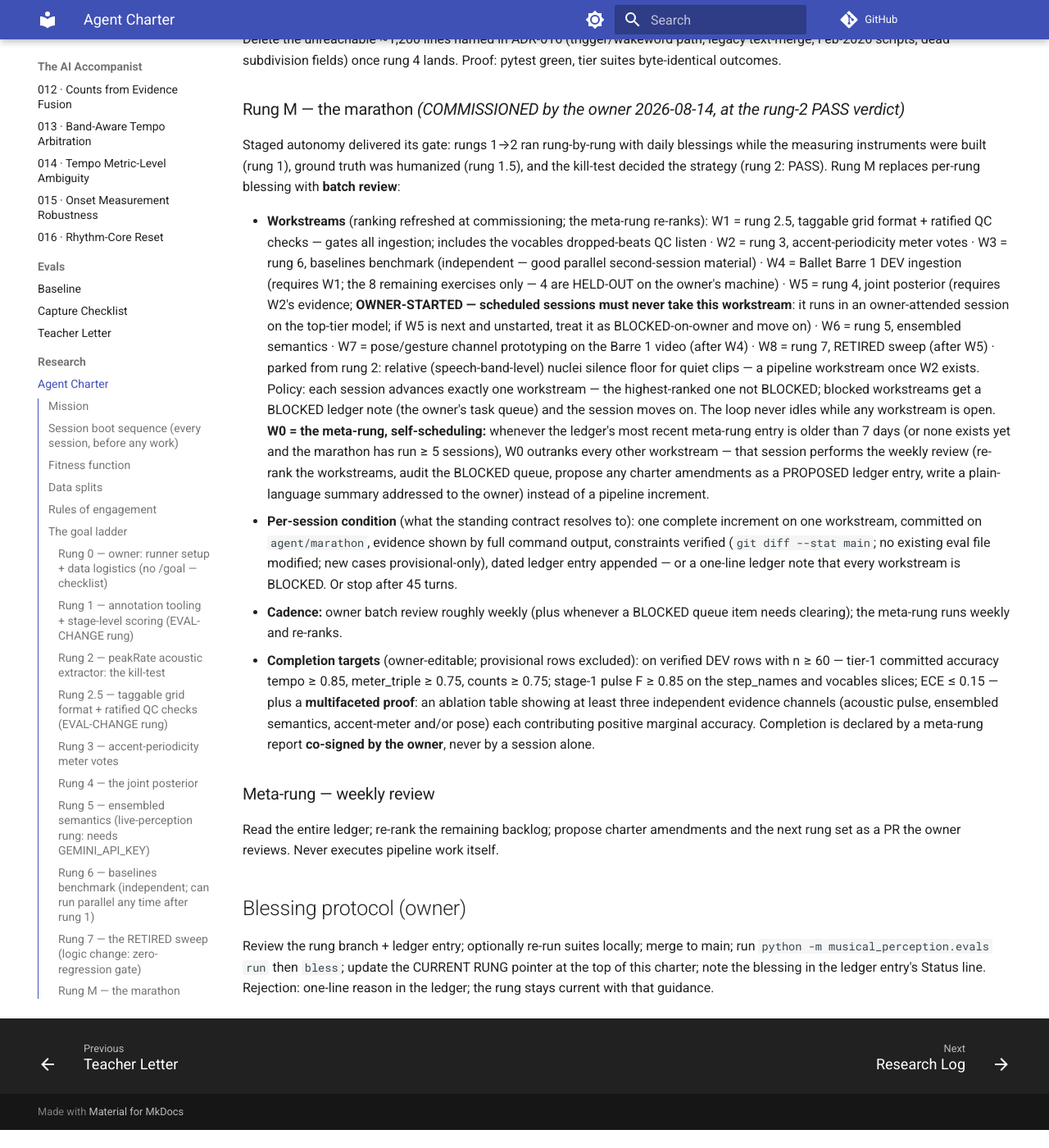
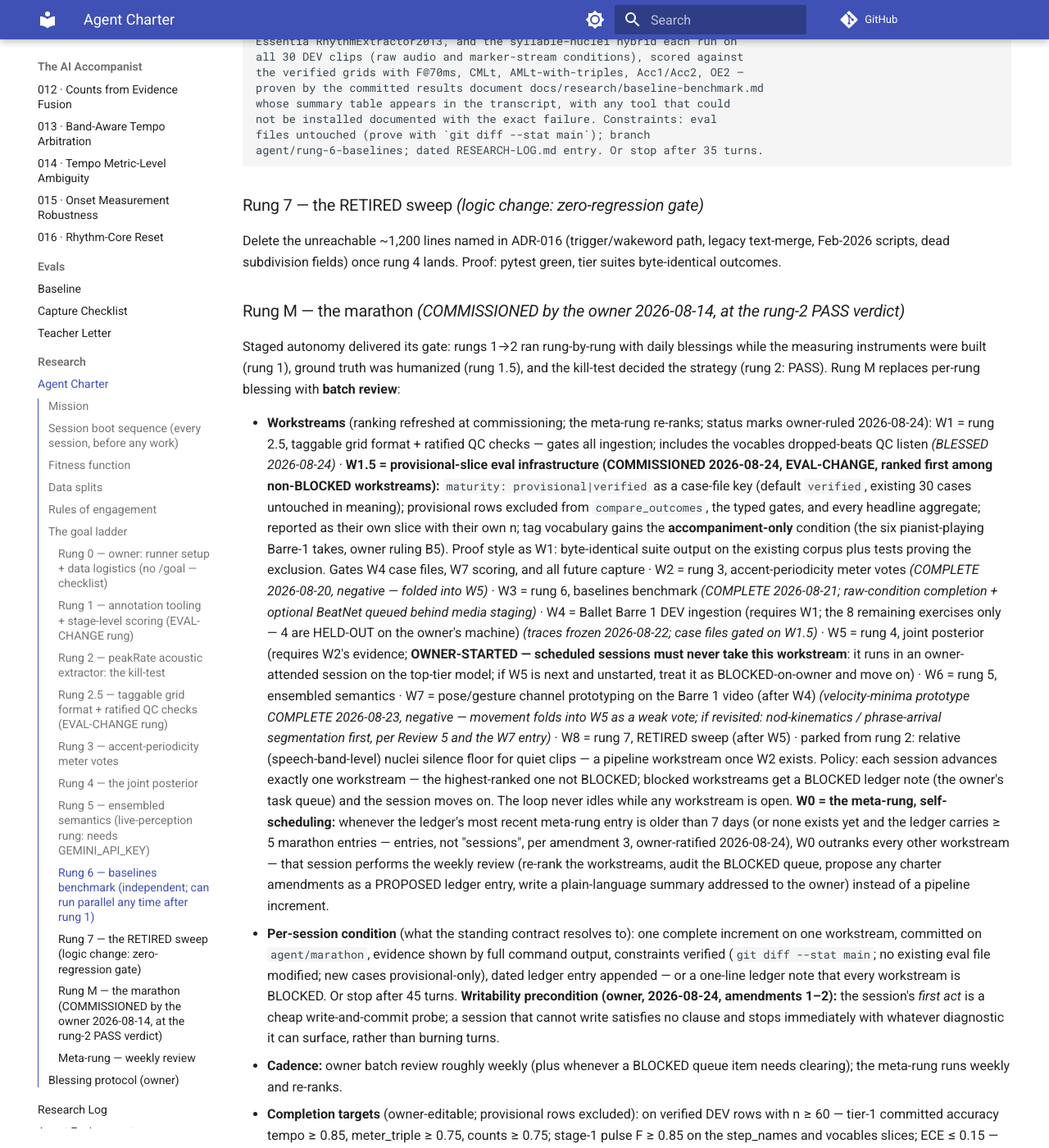
Before and after one commit to ben-juodvalkis/musical-perception, an MkDocs documentation site: the page built from docs/research/agent-charter.md, in a window 1280 px wide and 1400 px high, scrolled down 5962 px. Shown: the whole window at 82% size. Built offline with MkDocs 1.6.1 and Material for MkDocs 9.7.7, drawn with Linux system fonts in a browser that asks for light colours; comment, search, counter and statistics services are not loaded; before the commit the page ends 7340 px from its top, so only the background shows below that; some of the changed text lies outside the part shown.

Commit message:
batch review: Part B rulings — charter amendments 1-5 applied, W1.5 commissioned, self-push ratified narrowly, contract wording fixed, B5 accompaniment-only ruling
Co-Authored-By: Claude Fable 5 <noreply@anthropic.com>

```diff
--- a/docs/research/agent-charter.md
+++ b/docs/research/agent-charter.md
@@ -97,6 +97,9 @@ flags, classified regressions).
 
 1. **Branches only.** All work on `agent/rung-<N>-<slug>`. Never push
    `main`. Never run `evals bless` — blessing is the owner's act.
+   *Sole ratified exception (owner, 2026-08-24):* the nightly runner may
+   push `main` carrying **only** `logs/run-summaries.md`, after its pull;
+   a push touching any other file voids the carve-out.
 2. **Eval integrity.** Never **modify** any existing file under
    `evals/cases/`, `evals/traces/`, or `evals/baseline.json`, and never
    touch the scorer/harness code (`src/musical_perception/evals/`) in a
@@ -245,6 +248,20 @@ verified grids must be byte-identical before and after the format change.
 
 ### Rung 3 — accent-periodicity meter votes
 
+> **VERDICT: NEGATIVE — owner-accepted 2026-08-24 (W2, run 2026-08-20).**
+> Accent periodicity in this corpus sits at the count phrase (lag 8), not
+> the bar — half the clips carry no significant periodic accent at any
+> lag — and salience-clock templates cannot separate 2/4 from 4/4
+> (r = 0.90) or 3/4 from 6/8 (r = 0.93) on any data. Family-level
+> accuracy is **6/13 (chance)** — the entry's "9/13" was corrected
+> against the committed artifact at review. **Accent periodicity folds
+> into W5 as one observation channel; no standalone meter iteration.**
+> Stale-number correction (amendment 5, owner-ratified 2026-08-24): the
+> baseline's non-4/4 truth is **2-of-9**, and only two rows
+> (`rig-numbers-2-4-120-clean`, `rig-numbers-3-4-90-clean`) were ever
+> reachable by meter-only code — the "1-of-8 … 0-of-3" below is the
+> stale pre-registration-era text, kept for the record.
+
 Prereq: rung 2 blessed (positive). Deliverables: S-AMPH-style delta/theta
 band phase reader + Povel–Essens/Parncutt salience-clock scoring
 ([Reviews 1 §3.4, 3 §2](review-3-beat-meter-models.md)), evaluated as
@@ -338,18 +355,36 @@ strategy (rung 2: PASS). Rung M replaces per-rung blessing with
 **batch review**:
 
 - **Workstreams** (ranking refreshed at commissioning; the meta-rung
-  re-ranks): W1 = rung 2.5, taggable grid format + ratified QC checks —
-  gates all ingestion; includes the vocables dropped-beats QC listen ·
-  W2 = rung 3, accent-periodicity meter votes · W3 = rung 6, baselines
-  benchmark (independent — good parallel second-session material) ·
+  re-ranks; status marks owner-ruled 2026-08-24): W1 = rung 2.5,
+  taggable grid format + ratified QC checks — gates all ingestion;
+  includes the vocables dropped-beats QC listen *(BLESSED 2026-08-24)* ·
+  **W1.5 = provisional-slice eval infrastructure (COMMISSIONED
+  2026-08-24, EVAL-CHANGE, ranked first among non-BLOCKED workstreams):**
+  `maturity: provisional|verified` as a case-file key (default
+  `verified`, existing 30 cases untouched in meaning); provisional rows
+  excluded from `compare_outcomes`, the typed gates, and every headline
+  aggregate; reported as their own slice with their own n; tag
+  vocabulary gains the **accompaniment-only** condition (the six
+  pianist-playing Barre-1 takes, owner ruling B5). Proof style as W1:
+  byte-identical suite output on the existing corpus plus tests proving
+  the exclusion. Gates W4 case files, W7 scoring, and all future
+  capture ·
+  W2 = rung 3, accent-periodicity meter votes *(COMPLETE 2026-08-20,
+  negative — folded into W5)* · W3 = rung 6, baselines benchmark
+  *(COMPLETE 2026-08-21; raw-condition completion + optional BeatNet
+  queued behind media staging)* ·
   W4 = Ballet Barre 1 DEV ingestion (requires W1; the 8 remaining
-  exercises only — 4 are HELD-OUT on the owner's machine) · W5 = rung 4,
+  exercises only — 4 are HELD-OUT on the owner's machine) *(traces
+  frozen 2026-08-22; case files gated on W1.5)* · W5 = rung 4,
   joint posterior (requires W2's evidence; **OWNER-STARTED — scheduled
   sessions must never take this workstream**: it runs in an
   owner-attended session on the top-tier model; if W5 is next and
   unstarted, treat it as BLOCKED-on-owner and move on) · W6 = rung 5,
   ensembled semantics · W7 = pose/gesture channel prototyping on the
-  Barre 1 video (after W4) · W8 = rung 7, RETIRED sweep (after W5) ·
+  Barre 1 video (after W4) *(velocity-minima prototype COMPLETE
+  2026-08-23, negative — movement folds into W5 as a weak vote; if
+  revisited: nod-kinematics / phrase-arrival segmentation first, per
+  Review 5 and the W7 entry)* · W8 = rung 7, RETIRED sweep (after W5) ·
   parked from rung 2: relative (speech-band-level) nuclei silence floor
   for quiet clips — a pipeline workstream once W2 exists. Policy: each
   session advances exactly one workstream — the highest-ranked one not
@@ -357,8 +392,9 @@ strategy (rung 2: PASS). Rung M replaces per-rung blessing with
   task queue) and the session moves on. The loop never idles while any
   workstream is open. **W0 = the meta-rung, self-scheduling:** whenever
   the ledger's most recent meta-rung entry is older than 7 days (or none
-  exists yet and the marathon has run ≥ 5 sessions), W0 outranks every
-  other workstream — that session performs the weekly review (re-rank
+  exists yet and the ledger carries ≥ 5 marathon entries — entries, not
+  "sessions", per amendment 3, owner-ratified 2026-08-24), W0 outranks
+  every other workstream — that session performs the weekly review (re-rank
   the workstreams, audit the BLOCKED queue, propose any charter
   amendments as a PROPOSED ledger entry, write a plain-language summary
   addressed to the owner) instead of a pipeline increment.
@@ -368,6 +404,10 @@ strategy (rung 2: PASS). Rung M replaces per-rung blessing with
   verified (`git diff --stat main`; no existing eval file modified; new
   cases provisional-only), dated ledger entry appended — or a one-line
   ledger note that every workstream is BLOCKED. Or stop after 45 turns.
+  **Writability precondition (owner, 2026-08-24, amendments 1–2):** the
+  session's *first act* is a cheap write-and-commit probe; a session
+  that cannot write satisfies no clause and stops immediately with
+  whatever diagnostic it can surface, rather than burning turns.
 - **Cadence:** owner batch review roughly weekly (plus whenever a BLOCKED
   queue item needs clearing); the meta-rung runs weekly and re-ranks.
 - **Completion targets** (owner-editable; provisional rows excluded): on
@@ -378,7 +418,11 @@ strategy (rung 2: PASS). Rung M replaces per-rung blessing with
   channels (acoustic pulse, ensembled semantics, accent-meter and/or
   pose) each contributing positive marginal accuracy. Completion is
   declared by a meta-rung report **co-signed by the owner**, never by a
-  session alone.
+  session alone. **Standing note (owner, 2026-08-24, amendment 4):**
+  with 28 verified rows these targets are arithmetically unreachable;
+  corpus growth (W4 + future capture) is the binding constraint, and
+  "targets unmet" must never be read as "pipeline regressing" until
+  n ≥ 60 verified rows exist.
 
 ### Meta-rung — weekly review
 
```
Also changed, not shown: docs/research/RESEARCH-LOG.md (+45 -0 lines), docs/research/agent-environment.md (+3 -2 lines), 1 other file.
